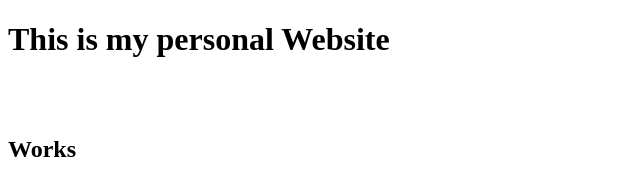
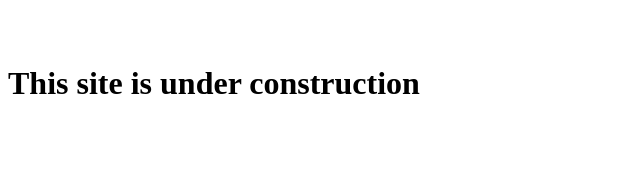
Before and after one commit to Hemnath7/hemnath.github.io, a plain HTML site: page index.html in a window 1280 px wide. Shown: the whole page, without its empty margins (0-640 px from the left). Drawn offline with Linux system fonts and the light colour scheme.

Commit message:
Update index.html

```diff
--- a/index.html
+++ b/index.html
@@ -6,9 +6,8 @@
     <title>Hemnath's Website</title>
   </head>
   <body>
-    <h1>This is my personal Website</h1>
     <br />
     <br />
-    <h2>Works</h2>
+    <h1>This site is under construction</h1>
   </body>
 </html>
```
